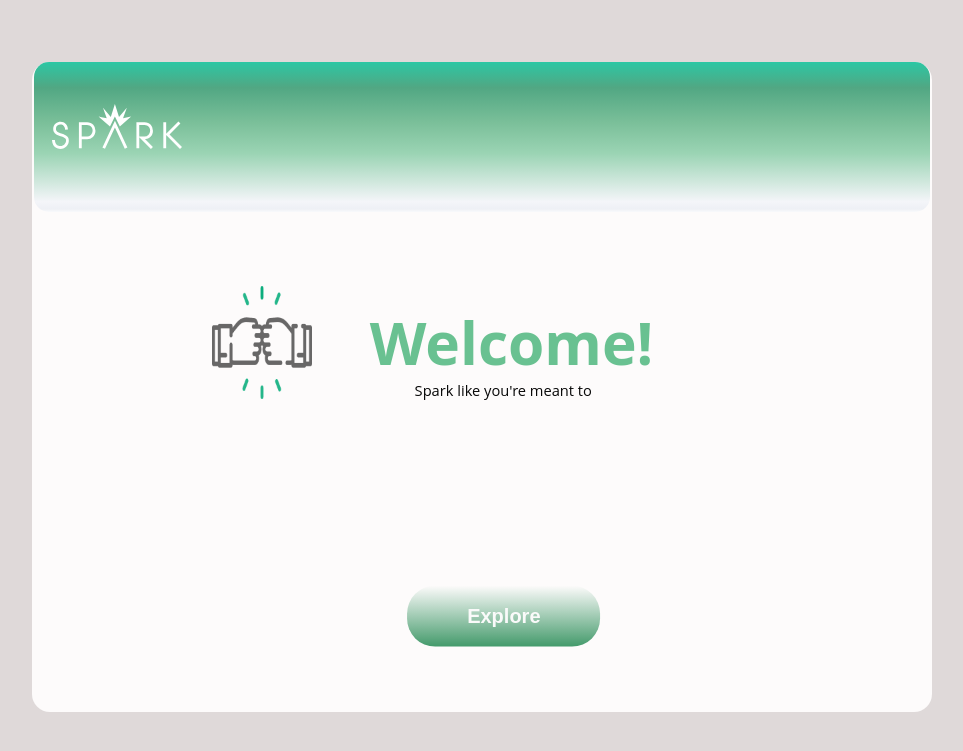
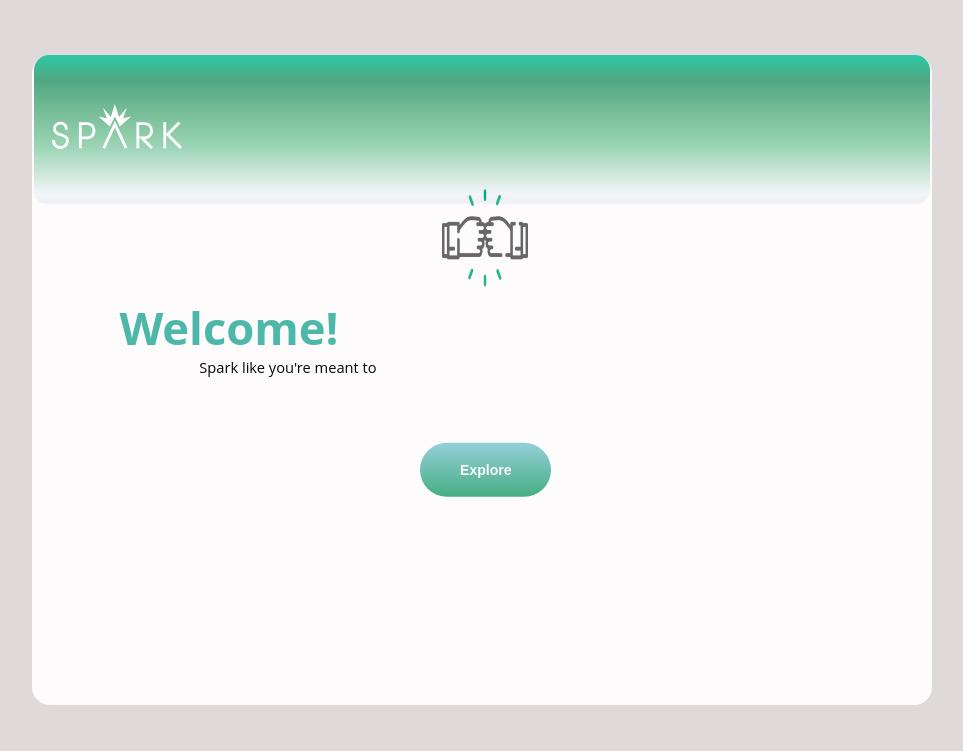
Before and after one commit to tobbhie/sparklogin, a PHP site: page /dashboard.php in a window 1280 px wide. Shown: the top 751 px of the page, without its empty margins (155-1118 px from the left). Run offline with PHP 8.4, Linux system fonts and the light colour scheme.

Commit message:
more responsive on mobile

```diff
--- a/welcome-page.css
+++ b/welcome-page.css
@@ -408,32 +408,34 @@ body {
 	margin-right: auto;
 }
 .woop {
-    width: 12px;
-    margin-top: 30px;
+    margin-top: 15px;
     position: absolute;
-    left: 41%;
-    top: 34%;
-    color: #69c191;
-    font-size: 44pt;
+    left: 21%;
+    top: 39%;
+    transform: translate(-41%, -50%);
+    color: #4DB8A9;
+    font-size: 34pt;
 }
 
 .woop2 {
-    width: 12px;
-    margin-top: 30px;
+    width: 10px;
+    margin-top: 15px;
     position: absolute;
-    left: 44.5%;
-    top: 43.8%;
+    left: 28%;
+    top: 44%;
+    transform: translate(-41%, -50%);
     color: rgb(8, 8, 8);
     white-space: nowrap;
     font-size: 11pt;
 }
 
 .fist {
-    width: 100px;
+    width: 86px;
     margin-top: 30px;
     position: absolute;
-    left: 28.7%;
-    top: 32%;
+    left: 50%;
+    top: 26%;
+    transform: translate(-50%, -50%);
 }
 
 .logo {
@@ -455,7 +457,7 @@ body {
 }
 
 .button {
-	background-image: linear-gradient(to bottom, rgb(253, 251, 251), #389462f0);
+    background-image: linear-gradient(to bottom, rgb(147, 208, 218), rgb(71, 173, 130));
     -webkit-border-radius: 28;
     -moz-border-radius: 28;
     border-radius: 28px;
@@ -464,17 +466,18 @@ body {
     border: 2px;
     font-family: Arial;
     color: #fafafa;
-	font-size: 20px;
+    font-size: 14px;
     font-weight: bold;
     padding: 19px;
     text-decoration: none;
     text-align: center;
     display: inline-block;
     left: 40%;
-	top: 39%;
-	transform: translate(14%, 960%);
-	padding-left: 60px;
-	padding-right: 60px;
+    top: 38%;
+    transform: translate(0%, 820%);
+    padding-left: 40px;
+    padding-right: 40px;
+    margin-left: 18px;
 }
 
 @media (max-width: 500px) {
```
Lines whose indentation alone changed are shown as unchanged.
